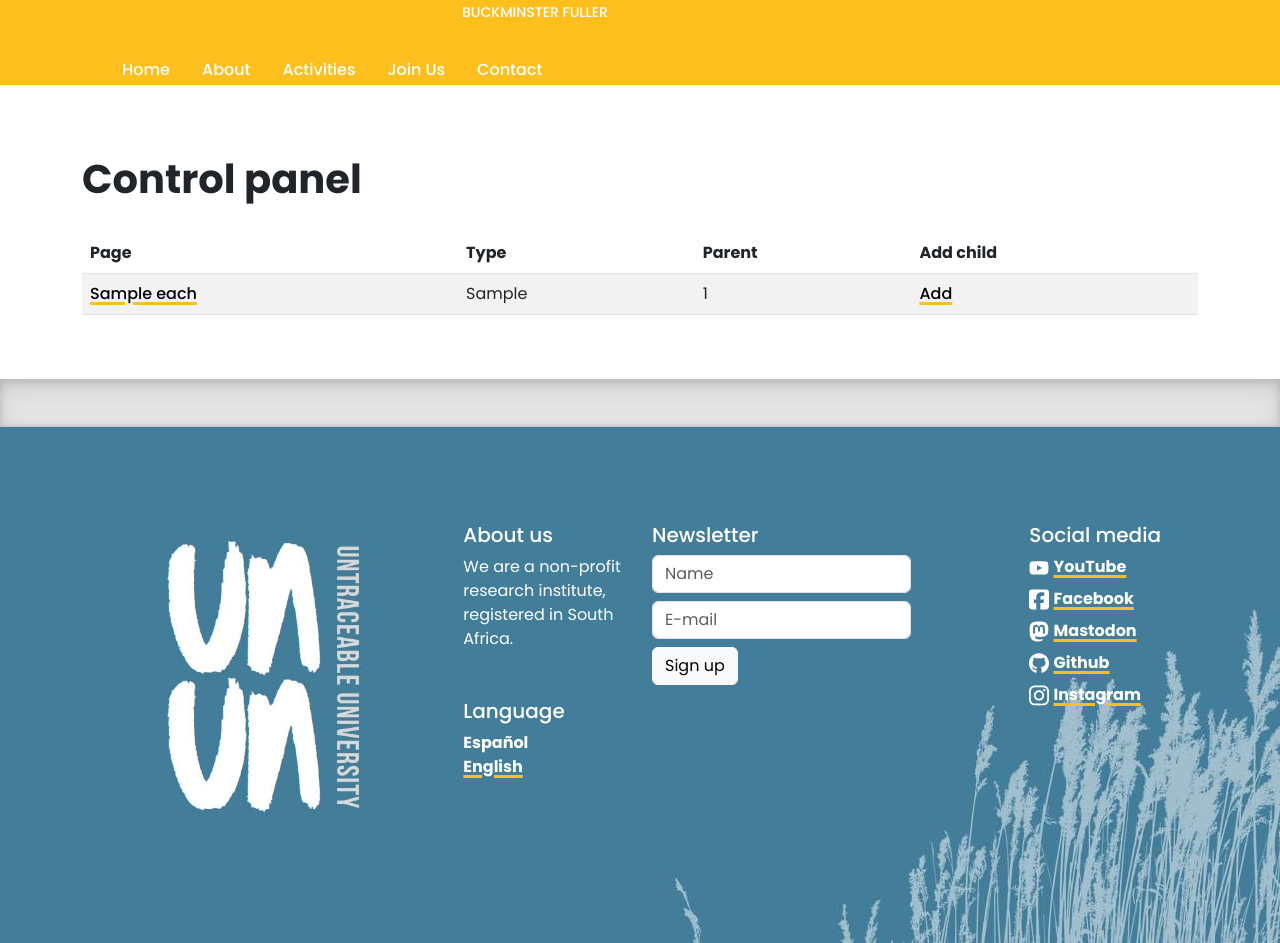
After one commit to untraceable-university/website, a Django app: template untraceableuniversity/website/templates/controlpanel/index.html in a window 1280 px wide. The commit adds this page. Shown: the part 304-1247 px from the top of the page. Run offline with Django 3.2, Linux system fonts and the light colour scheme; the template is opened without the code that fills it: most values are stand-ins (such as "Sample title", 1, 10 or a date in 2020); some libraries are stand-ins or nearby versions.

Commit message:
Control panel improvements

```diff
--- a/untraceableuniversity/website/models.py
+++ b/untraceableuniversity/website/models.py
@@ -21,6 +21,7 @@ class Page(models.Model):
         ("markdown", "Markdown"),
         ("html", "HTML"),
         ("blurb", "Blurb"),
+        ("faq", "FAQ"),
     ]
     format = models.CharField(max_length=8, choices=FORMAT, db_index=True, default="markdown")
 
--- a/untraceableuniversity/website/templates/_base.html
+++ b/untraceableuniversity/website/templates/_base.html
@@ -64,6 +64,16 @@
 }
 :root {
   --bs-body-font-family: "Poppins", sans-serif;
+}
+a {
+  color: black;
+  text-underline-offset: 3px;
+  text-decoration: underline #fdbf1e;
+  text-decoration-thickness: 3px; /* Thickness of the underline */
+  font-weight: 500;
+}
+a:hover {
+  text-decoration: none;
 }
 
 .main, .tfont {
@@ -223,6 +233,31 @@ footer a{
   margin-top: 1.3em;
 }
 
+::selection {
+    background-color: #427d99;
+    color: #fff;
+}
+.btn-edit {
+  position: fixed;
+  top: 60px;
+  left: 10px;
+}
+.btn-control-panel {
+  position: fixed;
+  top: 10px;
+  left: 10px;
+}
+
+{% if controlpanel %}
+  .yellow img {max-height:100px}
+  .yellow h2{
+    margin-top:20px;
+    position: relative;
+    left: -200px;
+  }
+  header{display:none}
+{% endif %}
+
 </style>
 
 {% block head %}{% endblock %}
@@ -244,10 +279,14 @@ footer a{
         <h1><img src="/static/img/logo3.png"></h1>
       </div>
       <div class="col-sm-6 col-md-7 col-lg-8 quote">
-        <h2>
-          "You never change things by fighting against the existing reality. To change something, build a new model that makes the old model obsolete."
-        </h2>
-        <h3>Buckminster Fuller</h3>
+        {% if controlpanel %}
+          <h2>Control Panel</h2>
+        {% else %}
+          <h2>
+            "You never change things by fighting against the existing reality. To change something, build a new model that makes the old model obsolete."
+          </h2>
+          <h3>Buckminster Fuller</h3>
+        {% endif %}
       </div>
     </div>
   </div>
@@ -334,7 +373,7 @@ footer a{
           <input type="text" name="FNAME" placeholder="{{ _("Name") }}" class="form-control mb-2" required />
           <input type="email" name="EMAIL" placeholder="{{ _("E-mail") }}" class="form-control mb-2" required />
           <input type="hidden" name="b_db071d713e76cb286850fcbad_4a944722c8" tabindex="-1" value="">
-          <button type="submit" class="btn btn-outline-secondary">{{ _("Sign up") }}</button>
+          <button type="submit" class="btn btn-light">{{ _("Sign up") }}</button>
         </form>
       </div>
       <div class="col-6 col-lg-2 offset-lg-1 mb-3 socialmedia">
@@ -378,5 +417,11 @@ footer a{
   </div>
 </footer>
 
+{% if request.user.is_staff %}
+  <a class="btn btn-warning btn-control-panel" href="{% url "controlpanel" %}?redirect={{ request.get_full_path }}">
+    <i class="bi bi-lock"></i>
+  </a>
+{% endif %}
+
 </body>
 </html>
--- /dev/null
+++ b/untraceableuniversity/website/templates/controlpanel/index.html
@@ -0,0 +1,42 @@
+{% extends "_base.html" %}
+
+{% block content %}
+
+<div class="container pb-5">
+
+  <div class="row">
+
+    <div class="col">
+
+    <h1>
+    {% block title %}
+      Control panel
+    {% endblock %}
+    </h1>
+
+    <table class="table table-striped">
+      <thead>
+        <tr>
+          <th>Page</th>
+          <th>Type</th>
+          <th>Parent</th>
+          <th>Add child</th>
+        </tr>
+      </thead>
+      <tbody>
+      {% for each in pages %}
+        <tr>
+          <td><a href="{% url 'controlpanel_page' each.id %}">{{ each }}</a></td>
+          <td>{{ each.get_format_display }}</td>
+          <td>{{ each.parent_page }}</td>
+          <td><a href="{% url 'controlpanel_page' %}?parent={{ each.id }}">Add</a></td>
+        </tr>
+      {% endfor %}
+      </tbody>
+    </table>
+
+    </div>
+  </div>
+</div>
+
+{% endblock %}
--- a/untraceableuniversity/website/templates/controlpanel/page.html
+++ b/untraceableuniversity/website/templates/controlpanel/page.html
@@ -6,6 +6,7 @@
     $(document).ready(function() {
       $('textarea').on('keydown', function(event) {
         if (event.ctrlKey) {
+          console.log(event.key);
           if (event.key === "b") {
             event.preventDefault();
             formatText('**', '**', this);
@@ -15,6 +16,9 @@
           } else if (event.key === "l") {
             event.preventDefault();
             insertLink(this);
+          } else if (event.key === "Enter") {
+            event.preventDefault();
+            $("#form").submit();
           }
         }
       });
@@ -77,7 +81,7 @@
       {% endblock %}
       </h1>
 
-      <form method="post">
+      <form method="post" id="form">
         {% csrf_token %}
 
         <section class="mb-4 p-4 bg-body-tertiary">
--- a/untraceableuniversity/website/templates/page.html
+++ b/untraceableuniversity/website/templates/page.html
@@ -58,11 +58,6 @@
   }
 }
 
-.btn-edit {
-  position: fixed;
-  top: 10px;
-  left: 10px;
-}
 </style>
 {% endblock %}
 
--- a/untraceableuniversity/website/urls.py
+++ b/untraceableuniversity/website/urls.py
@@ -19,7 +19,9 @@ urlpatterns = [
     path("templates/", views.templates),
 
     # Control panel
+    path("controlpanel/", views.controlpanel, name="controlpanel"),
     path("controlpanel/page/<int:id>/", views.controlpanel_page, name="controlpanel_page"),
+    path("controlpanel/page/", views.controlpanel_page, name="controlpanel_page"),
 
     # Redirecting old URLs. Remove by June 2024:
     path("research/", lambda request: redirect("/activities/research/")),
```
Also changed, not shown: untraceableuniversity/website/views.py (+18 -3 lines), untraceableuniversity/website/migrations/0014_alter_page_format.py (added).
